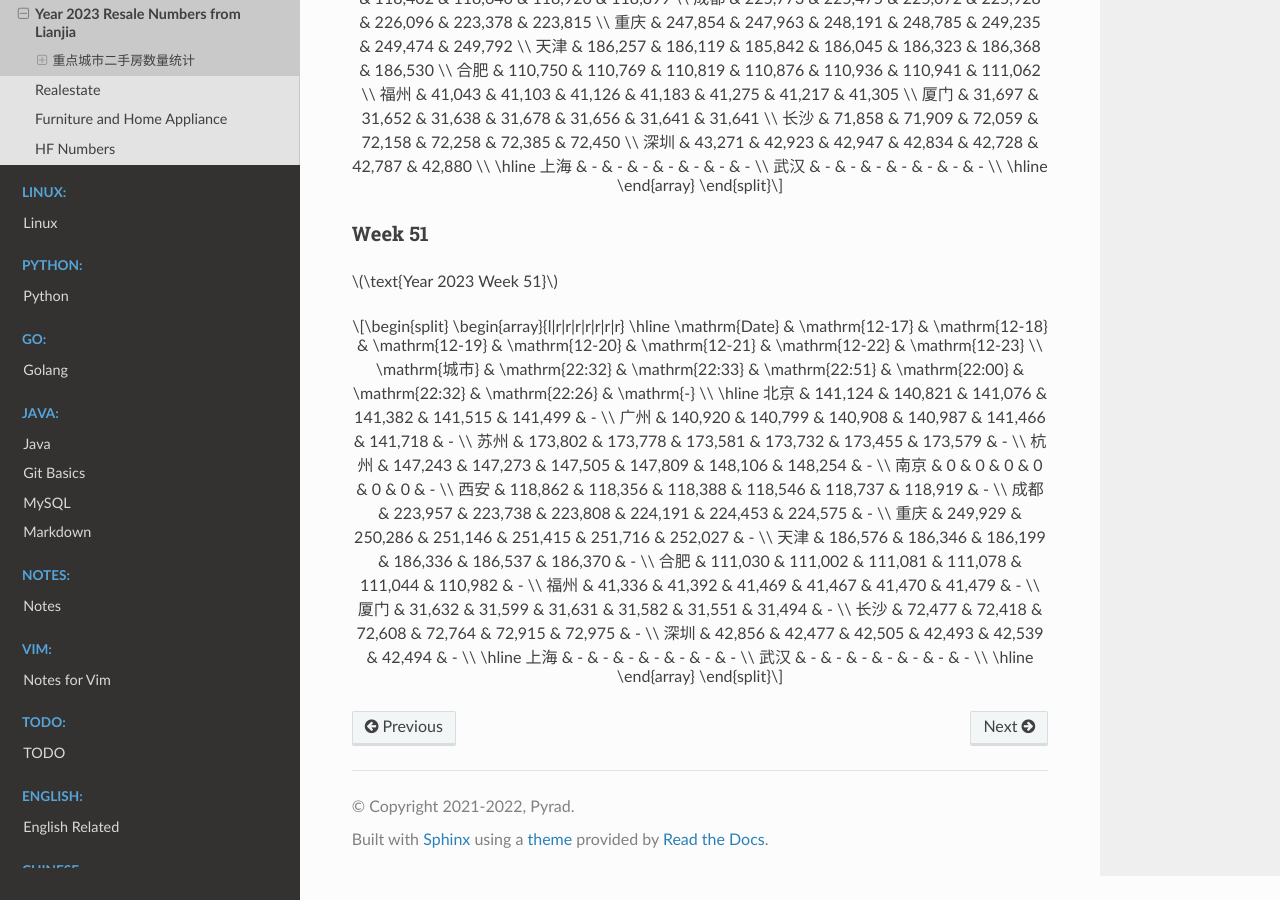
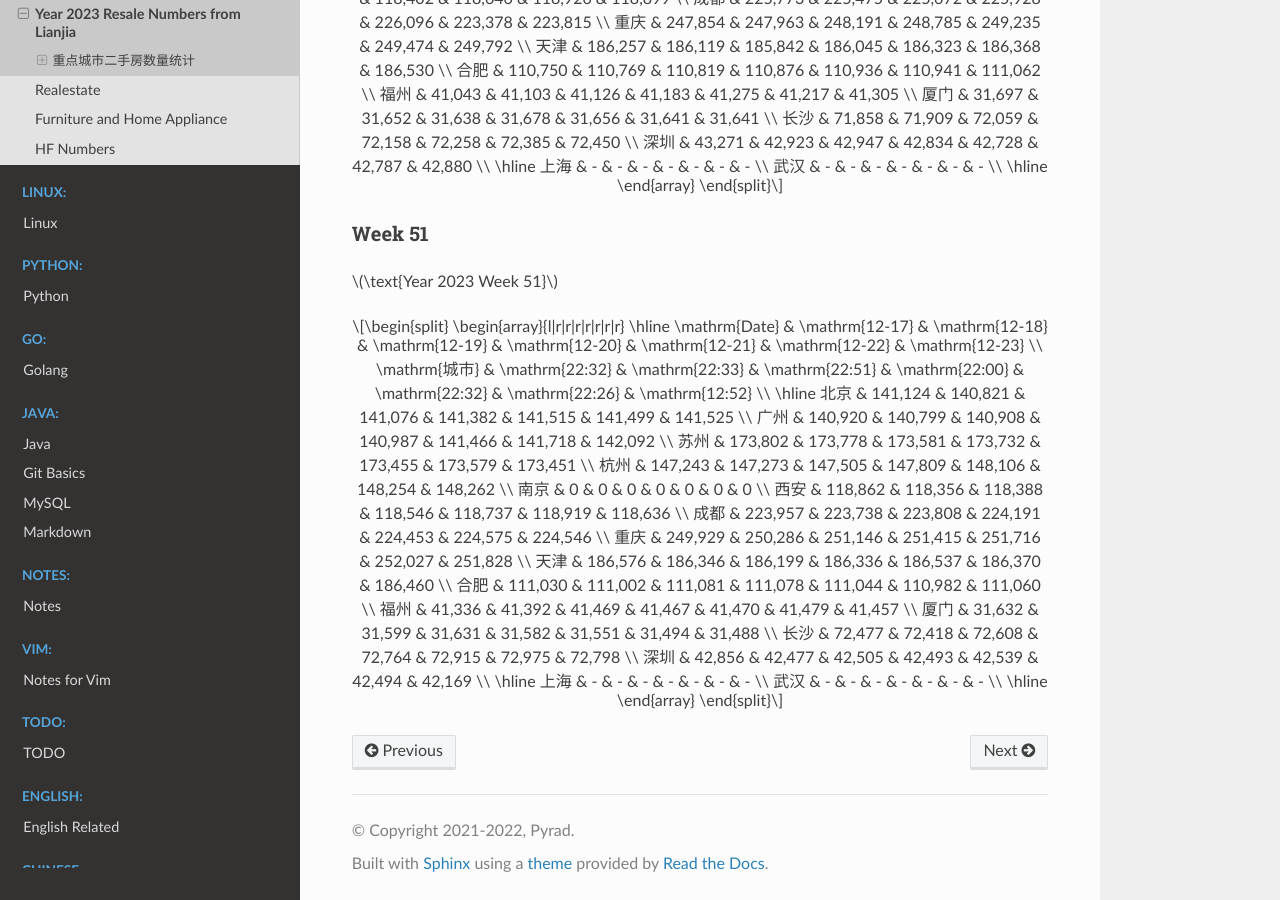
Before and after one commit to Pyrad/pyradnotes, a Sphinx documentation site: the page built from source/RealEstate/resalenumbers2023.md, in a window 1280 px wide and 900 px high, scrolled down 20782 px. Built offline with Sphinx 7.4.7 and the Read the Docs theme 2.0.0, drawn with Linux system fonts in a browser that asks for light colours; a script that is not in the unit is left out.

Commit message:
Realestate Update resale numbers 2023-12-23 12:52

```diff
--- a/source/RealEstate/resalenumbers2023.md
+++ b/source/RealEstate/resalenumbers2023.md
@@ -1346,22 +1346,22 @@
 \begin{array}{l|r|r|r|r|r|r|r}
 \hline
 \mathrm{Date} & \mathrm{12-17} & \mathrm{12-18} & \mathrm{12-19} & \mathrm{12-20} & \mathrm{12-21} & \mathrm{12-22} & \mathrm{12-23} \\
-\mathrm{城市} & \mathrm{22:32} & \mathrm{22:33} & \mathrm{22:51} & \mathrm{22:00} & \mathrm{22:32} & \mathrm{22:26} & \mathrm{-} \\
+\mathrm{城市} & \mathrm{22:32} & \mathrm{22:33} & \mathrm{22:51} & \mathrm{22:00} & \mathrm{22:32} & \mathrm{22:26} & \mathrm{12:52} \\
 \hline
-北京 & 141,124 & 140,821 & 141,076 & 141,382 & 141,515 & 141,499 & - \\
-广州 & 140,920 & 140,799 & 140,908 & 140,987 & 141,466 & 141,718 & - \\
-苏州 & 173,802 & 173,778 & 173,581 & 173,732 & 173,455 & 173,579 & - \\
-杭州 & 147,243 & 147,273 & 147,505 & 147,809 & 148,106 & 148,254 & - \\
-南京 & 0 & 0 & 0 & 0 & 0 & 0 & - \\
-西安 & 118,862 & 118,356 & 118,388 & 118,546 & 118,737 & 118,919 & - \\
-成都 & 223,957 & 223,738 & 223,808 & 224,191 & 224,453 & 224,575 & - \\
-重庆 & 249,929 & 250,286 & 251,146 & 251,415 & 251,716 & 252,027 & - \\
-天津 & 186,576 & 186,346 & 186,199 & 186,336 & 186,537 & 186,370 & - \\
-合肥 & 111,030 & 111,002 & 111,081 & 111,078 & 111,044 & 110,982 & - \\
-福州 & 41,336 & 41,392 & 41,469 & 41,467 & 41,470 & 41,479 & - \\
-厦门 & 31,632 & 31,599 & 31,631 & 31,582 & 31,551 & 31,494 & - \\
-长沙 & 72,477 & 72,418 & 72,608 & 72,764 & 72,915 & 72,975 & - \\
-深圳 & 42,856 & 42,477 & 42,505 & 42,493 & 42,539 & 42,494 & - \\
+北京 & 141,124 & 140,821 & 141,076 & 141,382 & 141,515 & 141,499 & 141,525 \\
+广州 & 140,920 & 140,799 & 140,908 & 140,987 & 141,466 & 141,718 & 142,092 \\
+苏州 & 173,802 & 173,778 & 173,581 & 173,732 & 173,455 & 173,579 & 173,451 \\
+杭州 & 147,243 & 147,273 & 147,505 & 147,809 & 148,106 & 148,254 & 148,262 \\
+南京 & 0 & 0 & 0 & 0 & 0 & 0 & 0 \\
+西安 & 118,862 & 118,356 & 118,388 & 118,546 & 118,737 & 118,919 & 118,636 \\
+成都 & 223,957 & 223,738 & 223,808 & 224,191 & 224,453 & 224,575 & 224,546 \\
+重庆 & 249,929 & 250,286 & 251,146 & 251,415 & 251,716 & 252,027 & 251,828 \\
+天津 & 186,576 & 186,346 & 186,199 & 186,336 & 186,537 & 186,370 & 186,460 \\
+合肥 & 111,030 & 111,002 & 111,081 & 111,078 & 111,044 & 110,982 & 111,060 \\
+福州 & 41,336 & 41,392 & 41,469 & 41,467 & 41,470 & 41,479 & 41,457 \\
+厦门 & 31,632 & 31,599 & 31,631 & 31,582 & 31,551 & 31,494 & 31,488 \\
+长沙 & 72,477 & 72,418 & 72,608 & 72,764 & 72,915 & 72,975 & 72,798 \\
+深圳 & 42,856 & 42,477 & 42,505 & 42,493 & 42,539 & 42,494 & 42,169 \\
 \hline
 上海 & - & - & - & - & - & - & - \\
 武汉 & - & - & - & - & - & - & - \\
```
Also changed, not shown: 1 other file.
